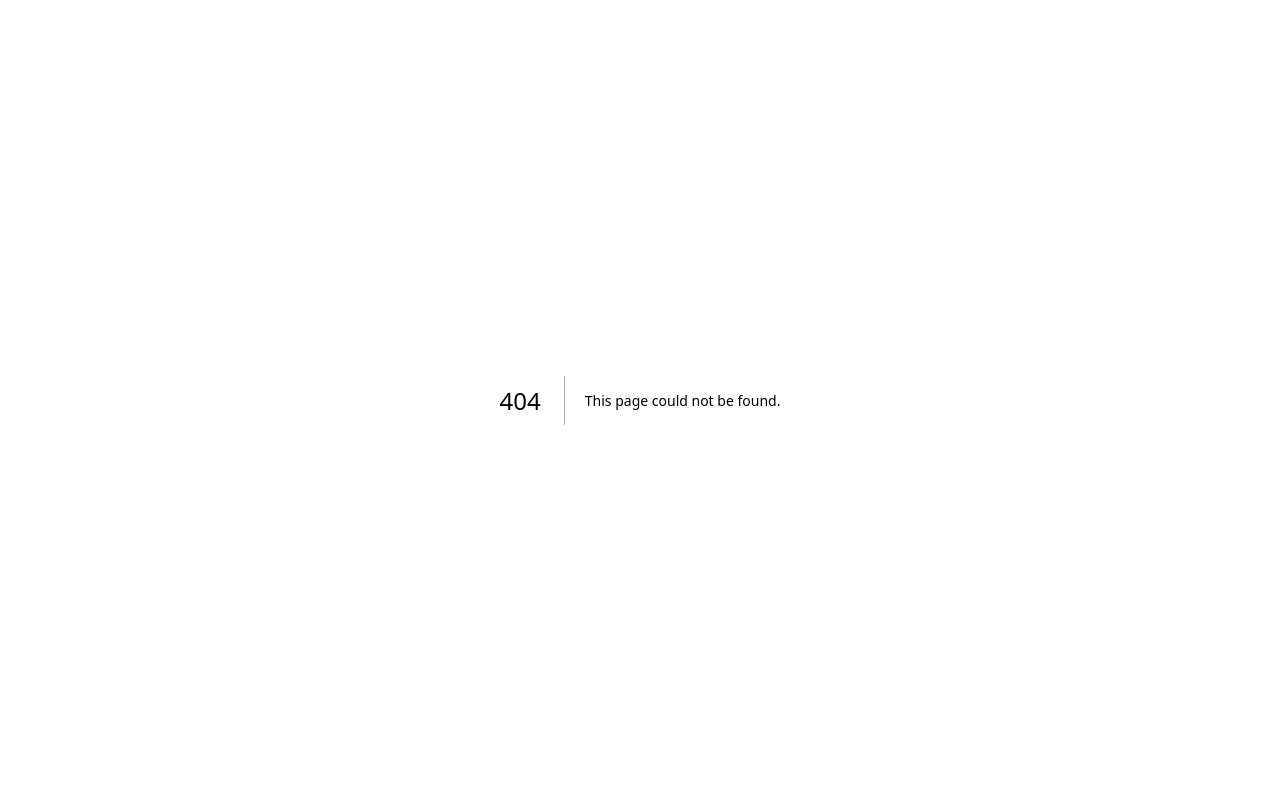
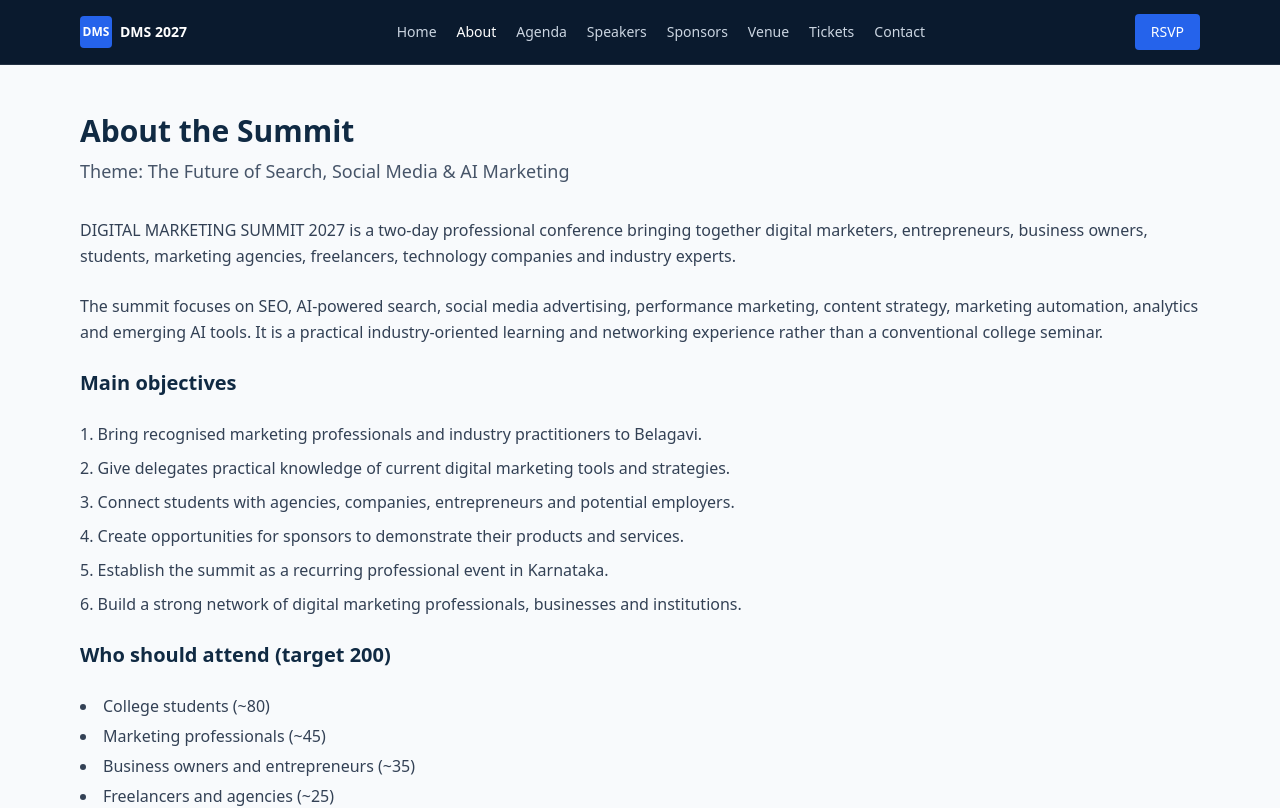
Before and after one commit to felixdalmet-sketch/Testing-3-DMS-, a Next.js app: page /about in a window 1280 px wide. Before the commit this address had no page. Shown: the top 808 px of the page. Built offline with nearby package versions, Linux system fonts and the light colour scheme.

Commit message:
Add About, Venue, Contact, Speakers, Sponsors, Tickets, Register and full Homepage with event content from master plan

```diff
--- /dev/null
+++ b/src/app/about/page.tsx
@@ -0,0 +1,75 @@
+import Link from "next/link";
+
+function Header({ active }: { active: string }) {
+  const items = [
+    { href: "/", label: "Home" },
+    { href: "/about", label: "About" },
+    { href: "/agenda", label: "Agenda" },
+    { href: "/speakers", label: "Speakers" },
+    { href: "/sponsors", label: "Sponsors" },
+    { href: "/venue", label: "Venue" },
+    { href: "/tickets", label: "Tickets" },
+    { href: "/contact", label: "Contact" },
+  ];
+  return (
+    <header className="bg-[#0a1a2e] border-b border-white/10">
+      <div className="max-w-6xl mx-auto px-4 h-16 flex items-center justify-between">
+        <Link href="/" className="flex items-center gap-2">
+          <span className="w-8 h-8 rounded bg-blue-600 text-white text-xs font-bold flex items-center justify-center">DMS</span>
+          <span className="text-white font-semibold text-sm hidden sm:block">DMS 2027</span>
+        </Link>
+        <nav className="hidden lg:flex items-center gap-5 text-sm text-slate-300">
+          {items.map((n) => (
+            <Link key={n.href} href={n.href} className={n.href === active ? "text-white font-medium" : "hover:text-white"}>
+              {n.label}
+            </Link>
+          ))}
+        </nav>
+        <Link href="/register" className="bg-blue-600 text-white text-sm font-medium px-4 py-2 rounded">RSVP</Link>
+      </div>
+    </header>
+  );
+}
+
+export default function AboutPage() {
+  return (
+    <div className="min-h-screen bg-slate-50">
+      <Header active="/about" />
+      <main className="max-w-6xl mx-auto px-4 py-12">
+        <h1 className="text-3xl font-bold text-[#102a43]">About the Summit</h1>
+        <p className="text-slate-600 text-lg mt-2 mb-8">Theme: The Future of Search, Social Media & AI Marketing</p>
+        <div className="space-y-6 text-slate-700 leading-relaxed">
+          <p>
+            DIGITAL MARKETING SUMMIT 2027 is a two-day professional conference bringing together digital marketers,
+            entrepreneurs, business owners, students, marketing agencies, freelancers, technology companies and industry experts.
+          </p>
+          <p>
+            The summit focuses on SEO, AI-powered search, social media advertising, performance marketing, content strategy,
+            marketing automation, analytics and emerging AI tools. It is a practical industry-oriented learning and networking
+            experience rather than a conventional college seminar.
+          </p>
+          <h2 className="text-xl font-bold text-[#102a43] mt-10">Main objectives</h2>
+          <ol className="list-decimal list-inside space-y-2">
+            <li>Bring recognised marketing professionals and industry practitioners to Belagavi.</li>
+            <li>Give delegates practical knowledge of current digital marketing tools and strategies.</li>
+            <li>Connect students with agencies, companies, entrepreneurs and potential employers.</li>
+            <li>Create opportunities for sponsors to demonstrate their products and services.</li>
+            <li>Establish the summit as a recurring professional event in Karnataka.</li>
+            <li>Build a strong network of digital marketing professionals, businesses and institutions.</li>
+          </ol>
+          <h2 className="text-xl font-bold text-[#102a43] mt-10">Who should attend (target 200)</h2>
+          <ul className="list-disc list-inside space-y-1">
+            <li>College students (~80)</li>
+            <li>Marketing professionals (~45)</li>
+            <li>Business owners and entrepreneurs (~35)</li>
+            <li>Freelancers and agencies (~25)</li>
+            <li>Corporate and technology professionals (~15)</li>
+          </ul>
+        </div>
+      </main>
+      <footer className="bg-[#102a43] text-slate-400 py-8 px-4 text-center text-sm">
+        DIGITAL MARKETING SUMMIT 2027 · 20–21 February 2027 · Belagavi
+      </footer>
+    </div>
+  );
+}
```
